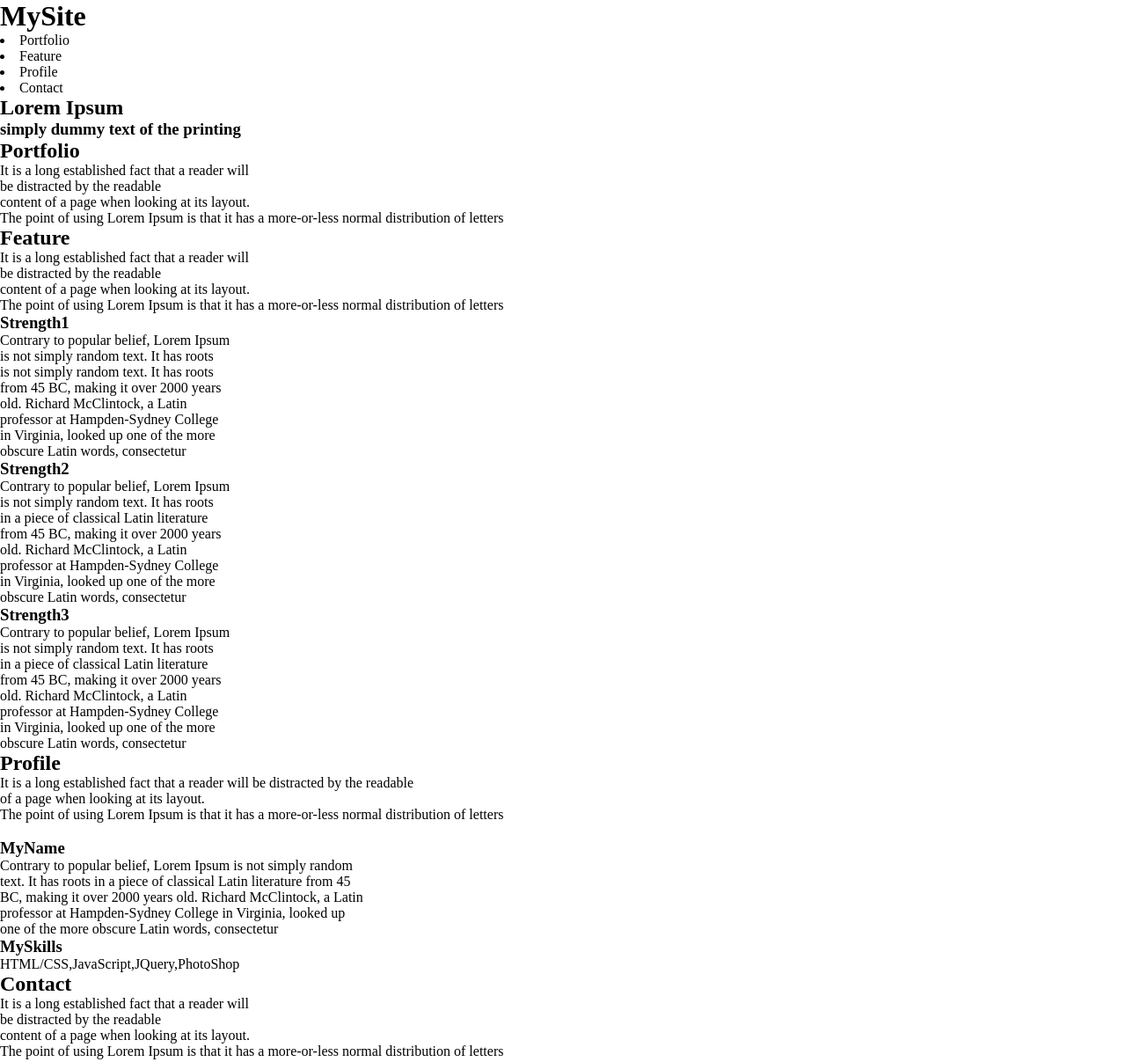
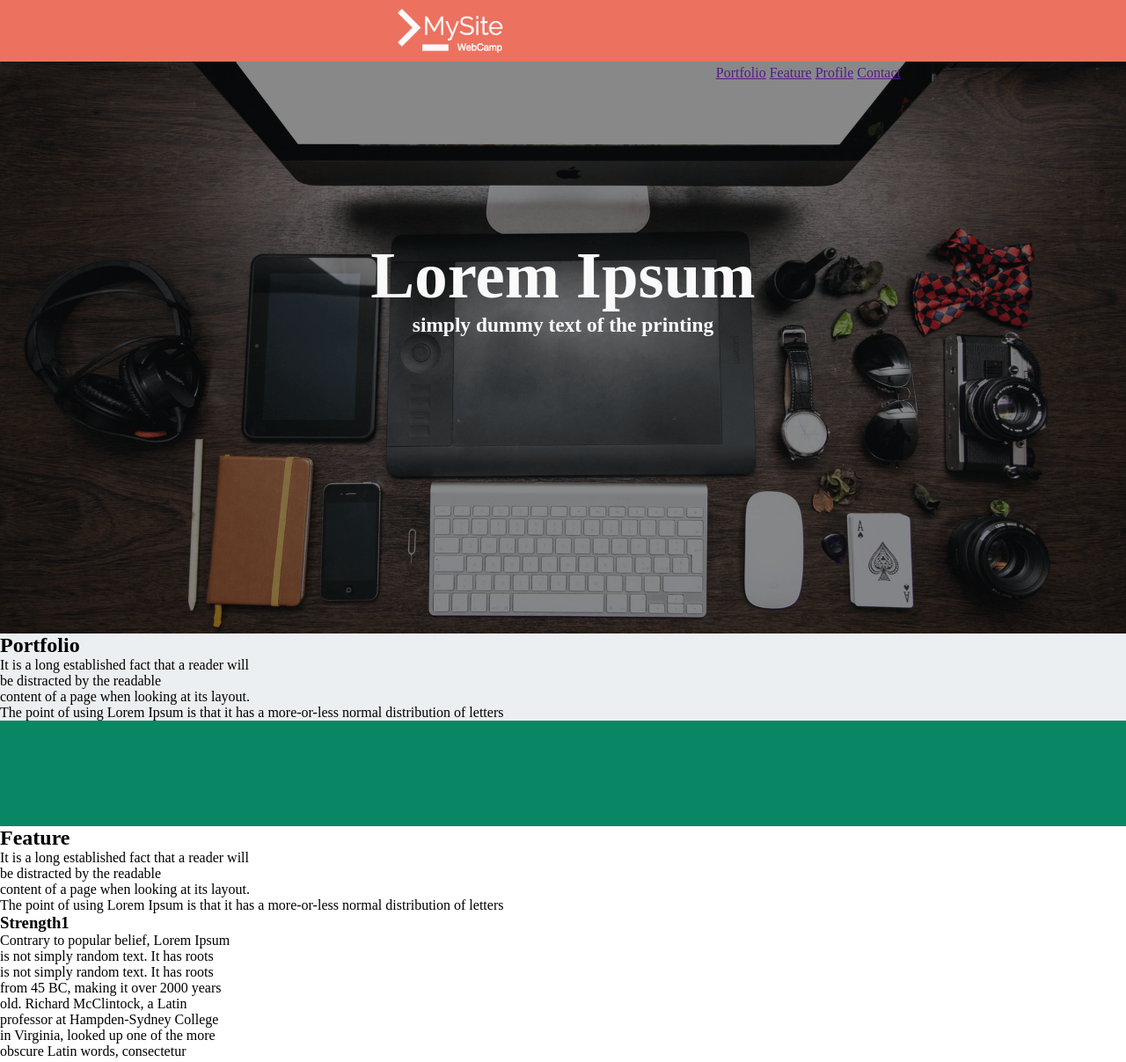
Before and after one commit to funxxfun/mysite_app, a plain HTML site: page index.html in a window 1280 px wide. Shown: the top 1207 px of the page at 88% size. Drawn offline with Linux system fonts and the light colour scheme.

Commit message:
[Add]header

```diff
--- a/index.html
+++ b/index.html
@@ -7,36 +7,40 @@
 </head>
 <body>
   <header>
-    <h1>MySite</h1>
-    <nav>
-      <li>Portfolio</li>
-      <li>Feature</li>
-      <li>Profile</li>
-      <li>Contact</li>
-    </nav>
+    <div class="navbar">
+      <img src="img/logo.png" alt="タイトルロゴ" height="70px">
+      <nav>
+        <ul class="nav-list">
+          <li class="nav-list-item"><a href="">Portfolio</a></li>
+          <li class="nav-list-item"><a href="">Feature</a></li>
+          <li class="nav-list-item"><a href="">Profile</a></li>
+          <li class="nav-list-item"><a href="">Contact</a></li>
+        </ul>
+      </nav>
+    </div>
   </header>
 
   <article class="main-visual">
-    <header>
-      <h1>Lorem Ipsum </h1>
-    </header>
-    <section>
+    <div class="title">
+      <h3>Lorem Ipsum </h3>
+    </div>
+    <section class="sub-title">
       <h3>simply dummy text of the printing</h3>
     </section>
   </article>
 
   <article class="portfolio">
-    <header>
+    <div class="header">
       <h1>Portfolio</h1>
       <a href=""></a>
-    </header>
+    </div>
     <section class="text-area">
       <p>It is a long established fact that a reader will</p>
       <p>be distracted by the readable</p>
       <p>content of a page when looking at its layout.</p>
       <p>The point of using Lorem Ipsum is that it has a more-or-less normal distribution of letters</p>
     </section>
-    <section class="box">
+    <section class="box-image">
       <div class="box"></div>
       <div class="box"></div>
       <div class="box"></div>
@@ -47,10 +51,10 @@
   </article>
 
   <article class="feature">
-    <header>
+    <div class="header">
       <h1>Feature</h1>
       <a href=""></a>
-    </header>
+    </div>
     <section class="text-area">
       <p>It is a long established fact that a reader will</p>
       <p>be distracted by the readable</p>
@@ -107,10 +111,10 @@
   </article>
 
   <article class="profile">
-    <header>
+    <div class="header">
       <h1 class="title">Profile</h1>
       <a href=""></a>
-    </header>
+    </div>
     <section class="text-area">
       <p>It is a long established fact that a reader will be                    distracted by the readable</p>
       <p>of a page when looking at its layout.</p>
@@ -135,10 +139,10 @@
     </section>
   </article>
   <article class="contact">
-    <header>
+    <div class="header">
       <h1>Contact</h1>
       <a href=""></a>
-    </header>
+    </div>
     <section class="text-area">
       <p>It is a long established fact that a reader will</p>
       <p>be distracted by the readable</p>
--- a/style.css
+++ b/style.css
@@ -1,5 +1,65 @@
-*{
+* {
   margin: 0;
   padding: 0;
   box-sizing: border-box;
 }
+
+header {
+  width: 100%;
+  height: 70px;
+  background-color: #ec715f;
+}
+
+.navbar{
+  width: 1024px;
+  text-align: center;
+}
+
+.nav-list {
+  padding: 0, 30px, 0;
+  color: #fafafa;
+  font-size: 16px;
+  float: right;
+}
+
+.nav-list-item {
+  list-style: none;
+  display: inline-block;
+}
+
+.main-visual {
+  width: 100%;
+  height: 650px;
+  background-image: url(img/mv.png);
+  background-size: cover;
+  color: #fafafa;
+  text-align: center;
+}
+
+.title {
+  padding-top: 200px;
+  font-size: 64px;
+}
+
+.sub-title {
+  font-size: 20px;
+}
+
+.box {
+  display: flex;
+  justify-content: center;
+  box-sizing: 320px, 250px;
+  padding: 10px;
+  background-color: #098765;
+}
+
+.portfolio {
+  background-color: #eceff1;
+}
+
+footer {
+  width: 100%;
+  height: 60px;
+  background-color: #ec715f;
+  text-align: center;
+}
```
Also changed, not shown: 1 other file.
